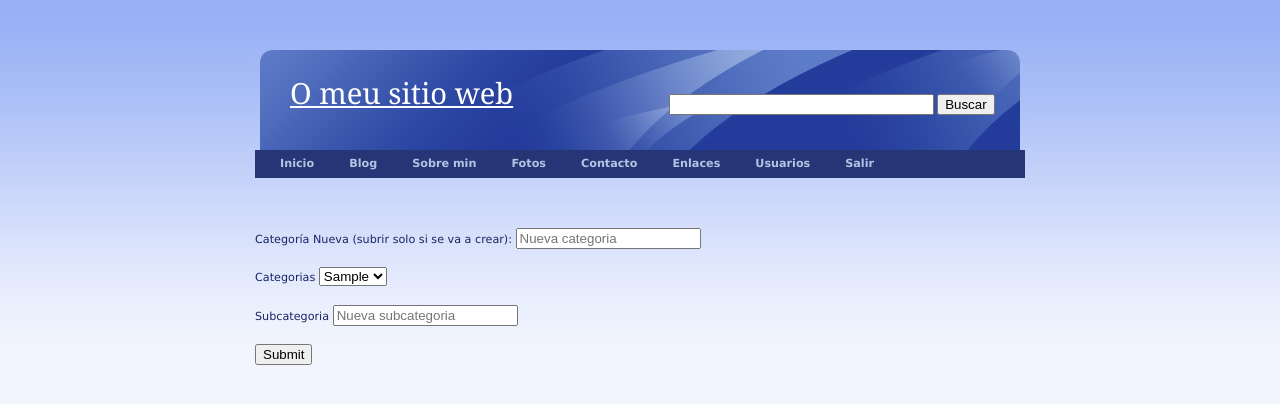
After one commit to skdrk/IAWEB, a PHP site: page /crearcategoria.php in a window 1280 px wide. The commit adds this page. Shown: the top 404 px of the page. Run offline with PHP 8.4, Linux system fonts and the light colour scheme; the visitor is signed in with stand-in values (Sample User, id 1); tables that the repository leaves empty or names only in its code hold one stand-in row (values such as "Sample post").

Commit message:
borrar productos, proceso añadir categorias

```diff
--- /dev/null
+++ b/crearcategoria.php
@@ -0,0 +1,44 @@
+<?php
+    session_start();
+    require_once("./plantillas/plantillas.inc.php");
+    require_once("./plantillas/session.inc.php");
+ ?>
+    <div id="contenedor">
+        <?php
+            headPagina();
+            comprobarUsuario();
+            cabecera();
+            menuPrincipal();
+            $resultado = crearCategoria();
+            ?>
+            <div id="contenedor">
+                <form action="crearcategoria.php" method="GET">
+                <label for="categoria">Categoría Nueva (subrir solo si se va a crear):</label>
+                <input type="text" id="categoria" name="categoria" placeholder="Nueva categoria"><br/>
+                <br/>
+                <div>
+                    <label for="categorias">Categorias</label>
+                    <select name='categorias' id="categorias">
+                    <?php
+                    $categorias = getCategorias();
+                    for ($i = 0; $i < count($categorias); $i++) {
+
+                        if ($i == 0 or $categorias[$i]["categoria"] !=  $categorias[$i - 1]["categoria"] ){
+                            if($i>0){
+                                echo "</option>";
+                            }
+
+                            echo "<option value=". $categorias[$i]['categoria'] ."> " . $categorias[$i]['categoria'] ."</option>";
+                        }
+                    }
+                    ?>
+                    </select>
+                </div>
+                <br/>
+                <label for="subcategoria">Subcategoria</label>
+                <input type="text" id="subcategoria" name="subcategoria" placeholder="Nueva subcategoria" required><br/>
+                <br/>
+                <input type="submit">
+            </div>
+            </form>
+    </div>
--- a/exercicio.css
+++ b/exercicio.css
@@ -142,7 +142,7 @@ p {
 #contenido .articulo {
 	clear: both;
 	margin: 0;
-	padding: 20px;
+	padding: 40px 20px;
 	background: url("imaxes/fondo_articulo.jpg") no-repeat;
 }
 #contenido .articulo h2 {
@@ -271,3 +271,7 @@ ul, ol {
 #lista {
 	padding-top: 1rem;
 }
+
+.articulo .botones-articulos {
+	padding-bottom: 0.5rem;
+}
--- a/plantillas/plantillas.inc.php
+++ b/plantillas/plantillas.inc.php
@@ -66,7 +66,12 @@ function menuPrincipal(){ ?>
 
 <div class="clear"></div>
 </div> <!-- /menú principal -->
+
+
+
 <?php } ?>
+
+
 <?php
 function contido(){ ?>
 <!-- Contenido -->
@@ -81,7 +86,6 @@ function contido(){ ?>
         echo '<div class="articulo">';
         for ($x = 0; $x < count($artigos); $x++) {
             if ($_GET["categoria"] == $artigos[$x]["subcategoria"]) {
-                echo "</p>";
                 echo '<h2><a href="#">' . $artigos[$x]["titulo"] . '</a></h2>';
                 echo '<p class="info">';
                 echo '<span class="fecha">' . $artigos[$x]["data"] . '</span>';
@@ -90,7 +94,9 @@ function contido(){ ?>
                     echo "<span class='categoria'><a href=" . "index.php?categoria=" . $artigos[$x]["subcategoria"] . ">Categoria " . $artigos[$x]["subcategoria"] . "</span></a>";
                 }
                 echo "<p>" . $artigos[$x]["contido"]. "</p>";
+                echo "<div class='botones-articulos'> <form method='GET' action='borrar.php'><button type='submit' name='articulo' value='" . $artigos[$x]["id"] . "'>Borrar</button></form></div>";
             }
+
         }
         echo '</div> <!-- /articulo -->'
     ?>
@@ -135,6 +141,7 @@ function contido(){ ?>
 
         <ul id="archivo">
             <li><a href="crearnodo.php">Crear nodo</a></li>
+            <li><a href="crearcategoria.php">Crear Categoria</a></li>
         </ul>
 
         <!-- Archivo -->
--- a/plantillas/session.inc.php
+++ b/plantillas/session.inc.php
@@ -124,3 +124,35 @@ function crearNodo() {
         return False;
     }
 }
+
+function borrarNodo() {
+    if (isset($_GET["borrar"])) {
+        $id = $_GET["articulo"];
+        $mysqli = getConnection();
+        $stmt = $mysqli->prepare("DELETE FROM artigo WHERE id = '$id'");
+        $stmt->execute();
+        return True;
+    } else {
+        return False;
+    }
+}
+
+function crearCategoria() {
+    if (isset($_GET["categoria"]) && isset($_GET["subcategoria"])) {
+        $categoria = $_GET["categoria"];
+        $subcategoria = $_GET["subcategoria"];
+        $mysqli = getConnection();
+        $stmt = $mysqli->prepare("INSERT INTO cat_subcat(categoria,subcategoria) VALUES ('$categoria','$subcategoria')");
+        $stmt->execute();
+        return True;
+    } elseif (!isset($_GET["categoria"]) && isset($_GET["subcategoria"])) {
+        $categoria = $_GET["categorias"];
+        $subcategoria = $_GET["subcategoria"];
+        $mysqli = getConnection();
+        $stmt = $mysqli->prepare("INSERT INTO cat_subcat(categoria,subcategoria) VALUES ('$categoria','$subcategoria')");
+        $stmt->execute();
+        return True;
+    } else {
+        return False;
+    }
+}
```
Also changed, not shown: borrar.php (added, +28 -0 lines).
